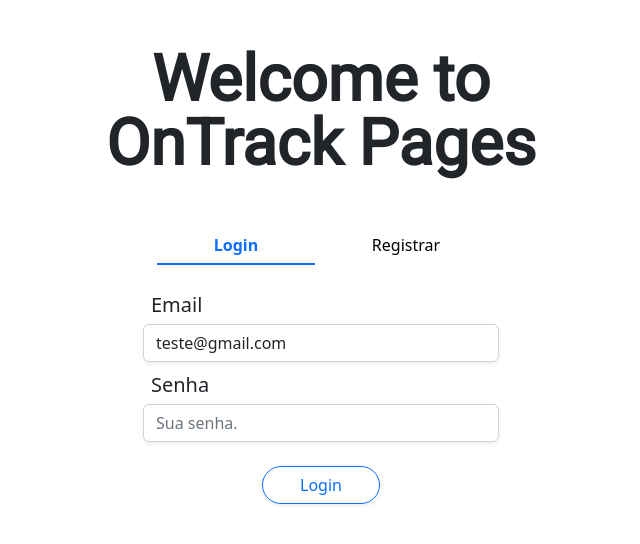
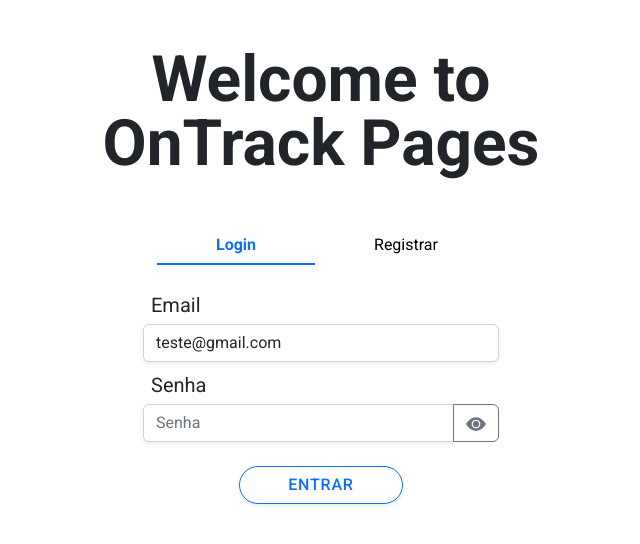
Before and after one commit to lgs2005/devProjeto2022, a Flask app: page /login in a window 1280 px wide. Shown: the top 544 px of the page, without its empty margins (319-959 px from the left). Run offline with Flask 2, Linux system fonts and the light colour scheme.

Commit message:
Alterando front-end da página de login

```diff
--- a/static/style.css
+++ b/static/style.css
@@ -1,4 +1,9 @@
 /* Fonte ROBOTO, usada em títulos (página login/registrar) */
-.font-roboto {
+* {
     font-family: "Roboto", sans-serif;
 }
+
+.btn-submit {
+    font-weight: 500;
+    letter-spacing: 0.05em;
+}
--- a/templates/layout.html
+++ b/templates/layout.html
@@ -13,7 +13,7 @@
     <!-- Google Fonts -->
     <link rel="preconnect" href="https://fonts.googleapis.com">
     <link rel="preconnect" href="https://fonts.gstatic.com" crossorigin>
-    <link href="https://fonts.googleapis.com/css2?family=Roboto&display=swap" rel="stylesheet">
+    <link href="https://fonts.googleapis.com/css2?family=Roboto:wght@100;300;400;500;700;900&display=swap" rel="stylesheet">
 
     <!-- Nosso CSS -->
     <link rel="stylesheet" href="../static/style.css">
--- a/templates/login.html
+++ b/templates/login.html
@@ -9,10 +9,11 @@
 <div class="d-flex">
     <div class="container">
         <div class="row justify-content-center mt-5">
-            <h1 class="display-3 mb-5 lh-1 fw-semibold text-center font-roboto">Welcome to <br> OnTrack Pages</h2>
+            <header>
+                <h1 class="display-3 mb-5 lh-1 fw-semibold text-center">Welcome to <br> OnTrack Pages</h2>
+            </header>
 
             <div class="col-md-4 slider-control">
-
                 <div class="container">
 					<div class="row p-2 justify-content-center">
                         <div class="col ps-0 pe-0 mb-3">
@@ -35,19 +36,25 @@
                         <form>
                             <div class="mb-2">
                                 <label for="login-email" class="form-label fs-5 mb-1 ms-2">Email</label>
-                                <input type="email" id="login-email" class="form-control shadow-sm" placeholder="Seu email." value="teste@gmail.com">
+                                <input type="email" id="login-email" class="form-control shadow-sm" placeholder="Email" value="teste@gmail.com">
                                 <div class="invalid-feedback" id="login-email-erro">
                                 </div>
                             </div>
 
                             <div class="mb-2">
                                 <label for="login-senha" class="form-label fs-5 mb-1 ms-2">Senha</label>
-                                <input type="password" id="login-senha" class="form-control shadow-sm" placeholder="Sua senha.">
-                                <div class="invalid-feedback" id="login-senha-erro"></div>
+                                <div class="input-group">
+                                    <input type="password" id="login-senha" class="form-control shadow-sm" placeholder="Senha">
+                                    <!-- ICON -->
+                                    <button class="btn btn-outline-secondary rounded-end" type="button">
+                                        <svg width="20" height="20" fill="currentColor" class="bi bi-eye-fill" ><use xlink:href="#eye-fill"/></svg>
+                                    </button>
+                                    <div class="invalid-feedback" id="login-senha-erro"></div>
+                                </div>
                             </div>
 
-                            <div class="d-grid col-4 mx-auto mt-4">
-                                <button type="button" id="submit-login" class="btn btn-outline-primary rounded-pill shadow-sm">Login</button>
+                            <div class="d-flex my-4 text-center justify-content-center">
+                                <button type="button" id="submit-login" class="btn-submit btn btn-outline-primary px-5 rounded-pill shadow-sm">ENTRAR</button>
                             </div>
                         </form>
                     </div>
@@ -58,23 +65,29 @@
                         <form>
                             <div class="mb-2">
                                 <label for="registro-nome" class="form-label fs-5 mb-1 ms-2">Nome</label>
-                                <input type="text" id="registro-nome" class="form-control shadow-sm" placeholder="Seu nome de usuário.">
+                                <input type="text" id="registro-nome" class="form-control shadow-sm" placeholder="Nome">
                                 <div class="invalid-feedback" id="registro-nome-erro"></div>
                             </div>
                             <div class="mb-2">
                                 <label for="registro-email" class="form-label fs-5 mb-1 ms-2">Email</label>
-                                <input type="email" id="registro-email" class="form-control shadow-sm" placeholder="Seu email.">
+                                <input type="email" id="registro-email" class="form-control shadow-sm" placeholder="Email">
                                 <div class="invalid-feedback" id="registro-email-erro"></div>
                             </div>
 
                             <div class="mb-2">
                                 <label for="registro-senha" class="form-label fs-5 mb-1 ms-2">Senha</label>
-                                <input type="password" id="registro-senha" class="form-control shadow-sm" placeholder="Sua senha.">
-                                <div class="invalid-feedback" id="registro-senha-erro"></div>
+                                <div class="input-group">
+                                    <input type="password" id="registro-senha" class="form-control shadow-sm" placeholder="Senha">
+                                    <!-- ICON -->
+                                    <button class="btn btn-outline-secondary rounded-end" type="button">
+                                        <svg width="20" height="20" fill="currentColor" class="bi bi-eye-fill" ><use xlink:href="#eye-fill"/></svg>
+                                    </button>
+                                    <div class="invalid-feedback" id="registro-senha-erro"></div>
+                                </div>
                             </div>
 
-                            <div class="d-grid col-4 mx-auto mt-4">
-                                <button type="button" id="submit-registro" class="btn btn-outline-primary rounded-pill shadow-sm">Registrar</button>
+                            <div class="d-flex my-4 text-center justify-content-center">
+                                <button type="button" id="submit-registro" class="btn-submit btn btn-outline-primary px-5 rounded-pill shadow-sm">REGISTRAR</button>
                             </div>
                         </form>
                     </div>
```
Also changed, not shown: other parts of templates/layout.html (+44 -0 lines), templates/inicio.html (+0 -40 lines).
